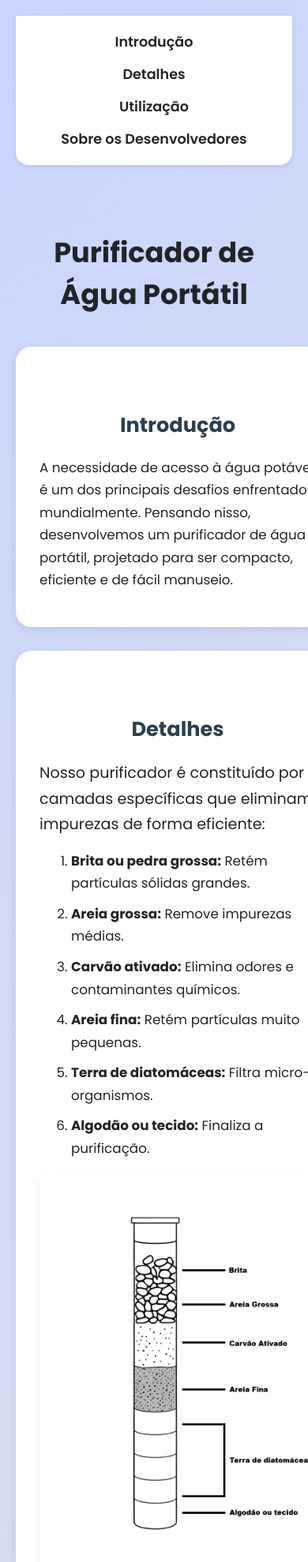
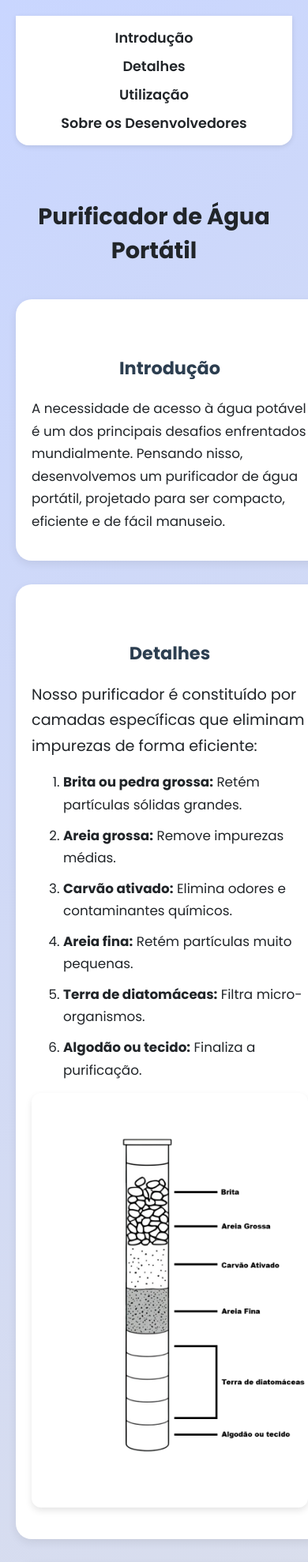
Before and after one commit to Bartho05/purificador-site, a plain HTML site: page index.html in a window 390 px wide. Shown: the top 1978 px of the page at 79% size. Drawn offline with Linux system fonts and the light colour scheme.

Commit message:
style.css

```diff
--- a/css/style.css
+++ b/css/style.css
@@ -32,6 +32,7 @@ header {
     justify-content: center;
     gap: 40px;
     padding: 20px 0;
+    flex-wrap: wrap;
 }
 
 .navbar a {
@@ -197,20 +198,49 @@ footer {
     transform: translateY(0);
 }
 
-/* Responsivo */
+/* Responsividade para celulares */
 @media (max-width: 768px) {
     .container {
-        padding: 30px 20px;
+        padding: 20px;
     }
+
+    .Principal {
+        font-size: 1.8em;
+        text-align: center;
+    }
+
+    .Subtitulos {
+        font-size: 1.4em;
+        text-align: center;
+    }
+
     .navbar {
         flex-direction: column;
         align-items: center;
-        gap: 15px;
+        gap: 10px;
+        padding: 15px 0;
     }
-    .Principal {
-        font-size: 2.2em;
+
+    .card {
+        padding: 20px;
     }
-    .Subtitulos {
-        font-size: 1.6em;
+
+    .img-section {
+        width: 100%;
+        height: auto;
+        border-radius: 12px;
+    }
+
+    .icon-grid {
+        grid-template-columns: repeat(2, 1fr);
+        gap: 20px;
+    }
+
+    #backToTop {
+        width: 45px;
+        height: 45px;
+        font-size: 20px;
+        bottom: 20px;
+        right: 20px;
     }
 }
```
